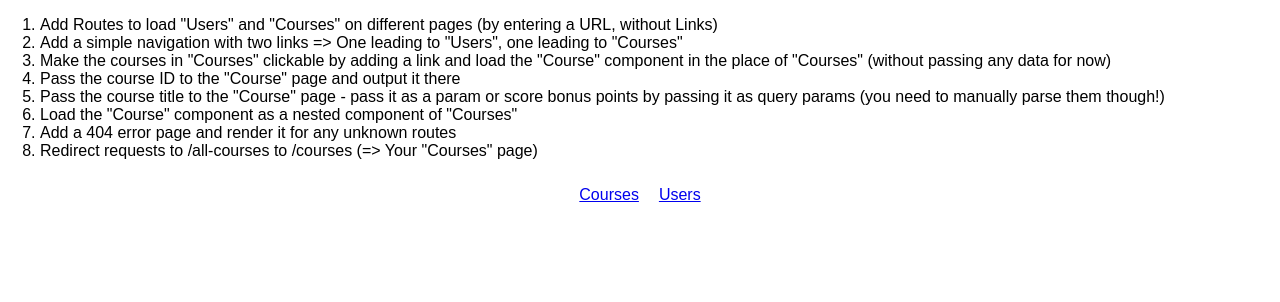
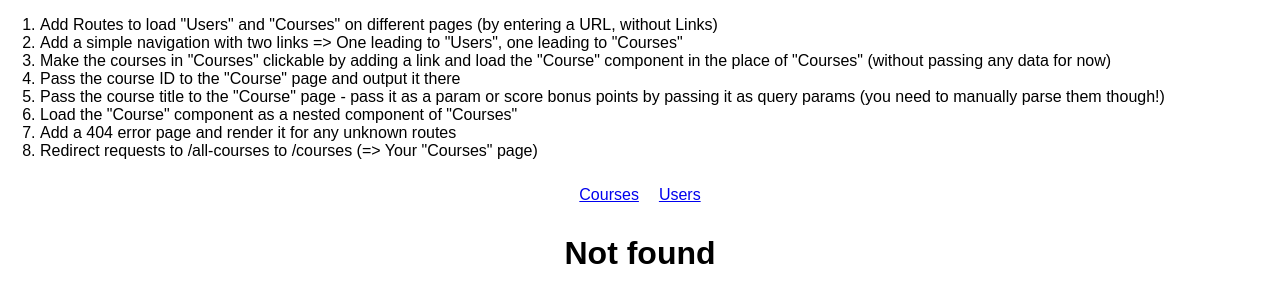
Before and after one commit to blaec/routing--practice, a React (Create React App) app: page / in a window 1280 px wide. Shown: the top 302 px of the page. Built offline with nearby package versions, Linux system fonts and the light colour scheme.

Commit message:
6-Add a 404 error page and render it for any unknown routes

```diff
--- a/src/App.js
+++ b/src/App.js
@@ -34,6 +34,7 @@ class App extends Component {
                 <Switch>
                     <Route path="/users" component={Users}/>
                     <Route path="/courses" component={Courses}/>
+                    <Route render={() => <h1>Not found</h1>}/>
                     {/*<Route path="/courses/:id" component={Course}/>*/}
                 </Switch>
             </div>
```
